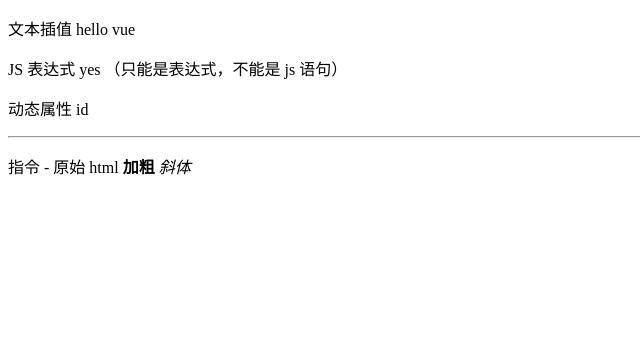
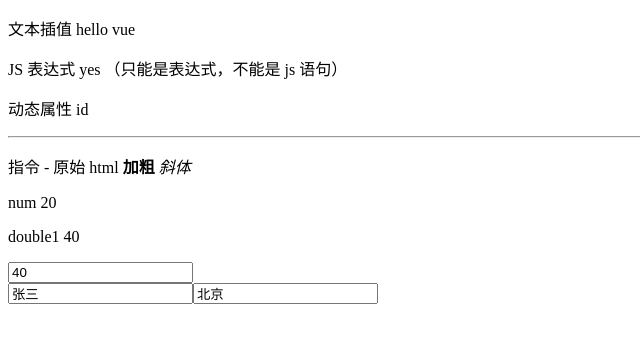
Before and after one commit to dengerpu/web_learning, a Vue app in the folder 面试题/Vue面试题/vue2-demo/: page / in a window 1280 px wide. Shown: the top 342 px of the page, without its empty margins (0-640 px from the left). Built offline with nearby package versions, Linux system fonts and the light colour scheme.

Commit message:
feat: watch和computed

```diff
--- a/面试题/Vue面试题/vue2-demo/src/App.vue
+++ b/面试题/Vue面试题/vue2-demo/src/App.vue
@@ -1,14 +1,20 @@
 <template>
   <div id="app">
     <TqlDemo></TqlDemo>
+    <ComputedDemo></ComputedDemo>
+    <WatchDemo></WatchDemo>
   </div>
 </template>
 <script>
+import ComputedDemo from './views/基本使用/ComputedDemo.vue'
 import TqlDemo from './views/基本使用/TqlDemo.vue'
+import WatchDemo from './views/基本使用/WatchDemo.vue'
 export default {
   name: 'app',
   components: {
-    TqlDemo
+    TqlDemo,
+    ComputedDemo,
+    WatchDemo
   }
 }
 </script>
--- /dev/null
+++ b/面试题/Vue面试题/vue2-demo/src/views/基本使用/ComputedDemo.vue
@@ -0,0 +1,31 @@
+<template>
+  <div>
+      <p>num {{num}}</p>
+      <p>double1 {{double1}}</p>
+      <input v-model="double2"/>
+  </div>
+</template>
+
+<script>
+export default {
+  data() {
+      return {
+          num: 20
+      }
+  },
+  computed: {
+    // 计算属性有缓存，只要this.num不变，double1的值就一直是上一次计算的值
+      double1() {
+          return this.num * 2
+      },
+      double2: {
+          get() {
+              return this.num * 2
+          },
+          set(val) {
+              this.num = val/2
+          }
+      }
+  }
+}
+</script>
--- /dev/null
+++ b/面试题/Vue面试题/vue2-demo/src/views/基本使用/WatchDemo.vue
@@ -0,0 +1,33 @@
+<template>
+  <div>
+      <input v-model="name"/>
+      <input v-model="info.city"/>
+  </div>
+</template>
+
+<script>
+export default {
+  data() {
+      return {
+          name: '张三',
+          info: {
+              city: '北京'
+          }
+      }
+  },
+  watch: {
+      name(newVal, oldVal) {
+        // 值类型，可正常拿到 newVal 和 oldVal
+          console.log('watch name', newVal, oldVal)
+      },
+      info: {
+          handler(newVal, oldVal) {
+              // 引用类型，拿不到 oldVal 。因为指针相同，此时已经指向了新的 val
+              // newVal 和 oldVal 都指向了同一个对象
+              console.log('watch info', newVal, oldVal)
+          },
+          deep: true // 深度监听
+      }
+  }
+}
+</script>
```
